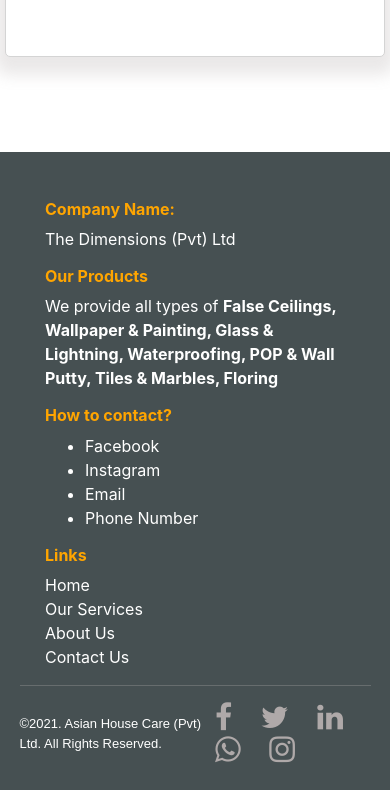
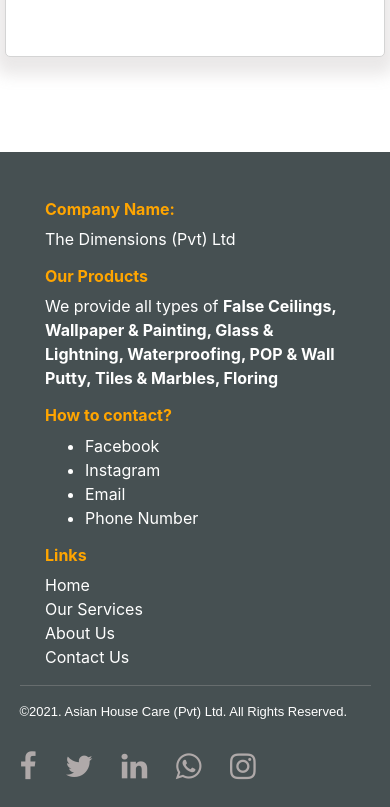
Before and after one commit to hrsiqb/TheDimensions, a plain HTML site: page Pages/Home.html in a window 390 px wide. Shown: the part 5267-6074 px from the top of the page. Drawn offline with nearby package versions, Linux system fonts and the light colour scheme.

Commit message:
updated ui

```diff
--- a/Pages/Home.html
+++ b/Pages/Home.html
@@ -254,7 +254,7 @@
 			<div class="w-90 bb-1gr"></div>
 		</div>
 		<div class="w-100 d-f jc-c pb-4">
-			<div class="w-90 d-fr jc-sb ai-c">
+			<div class="w-90 d-fr f-wr jc-sb ai-c">
 				<p class="fc-w f-13 f-b5 ff-m-ss m-0">©2021. Asian House Care (Pvt) Ltd. All Rights Reserved.</p>
 				<div>
 					<a href="https://facebook.com" class="fa fa-facebook mr-4 nl fc-gry1 f-30 icon-ft"></a>
--- a/Pages/Style.css
+++ b/Pages/Style.css
@@ -94,6 +94,7 @@
 
 /* .footer-div{justify-content: flex-start;} */
 .footer-sdiv{align-items: flex-start !important;}
+.icon-ft{margin-top: 30px;}
 
 .img{height: 700px !important;}
 
```
